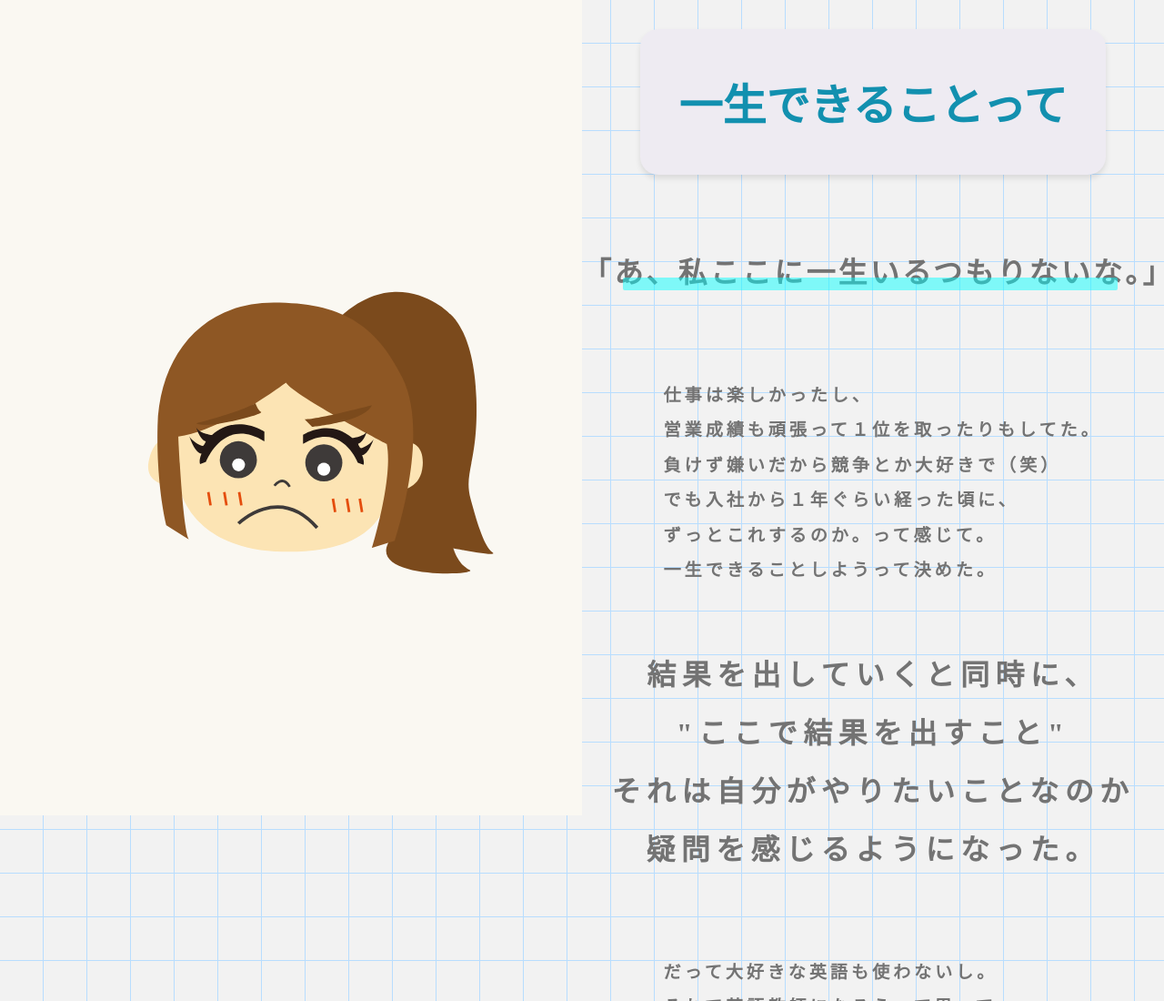
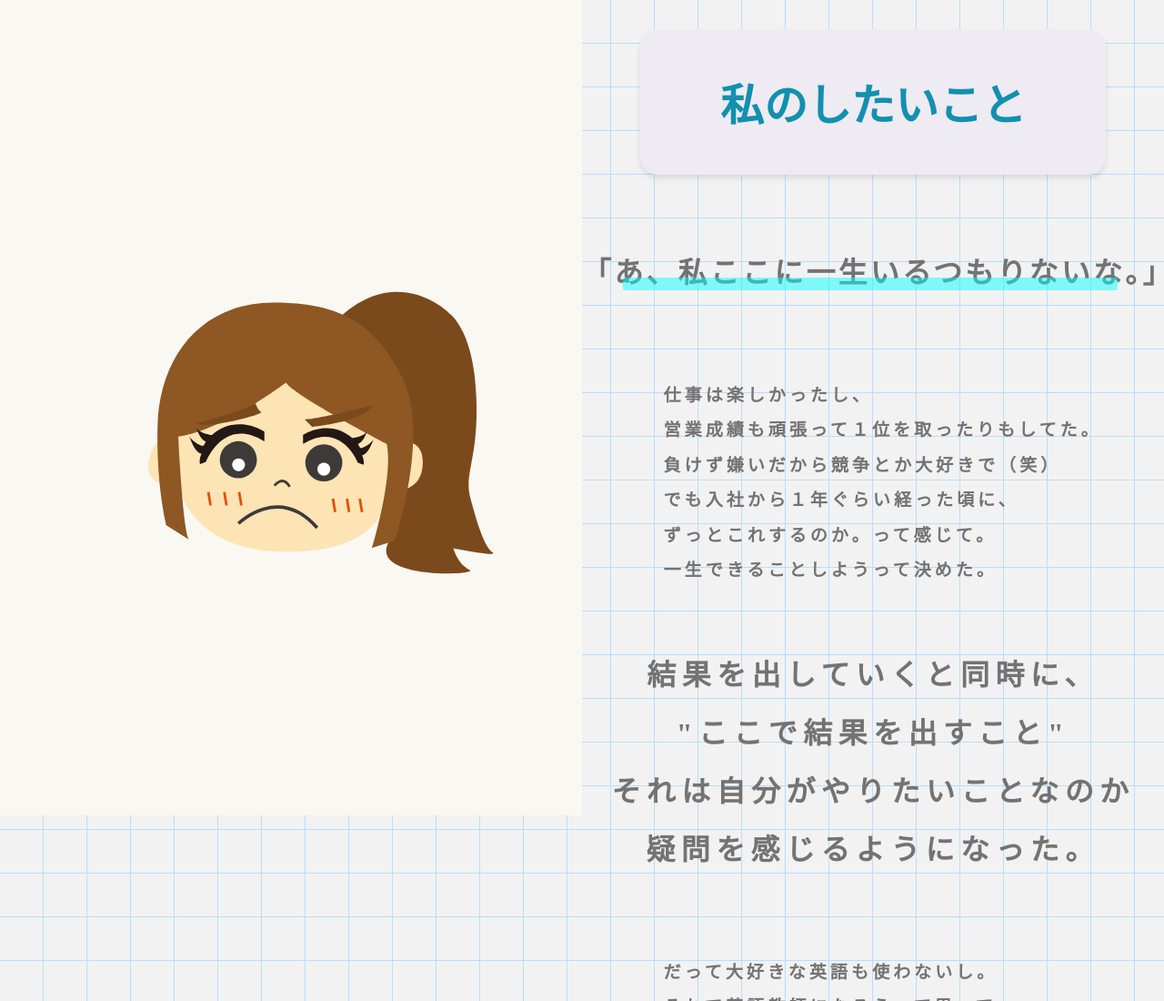
Before and after one commit to rinka00/webpage2, a plain HTML site: page index.html in a window 1280 px wide. Shown: the top 1100 px of the page at 91% size. Drawn offline with nearby package versions, Linux system fonts and the light colour scheme; a web font is replaced by a local one.

Commit message:
Update index.html

```diff
--- a/index.html
+++ b/index.html
@@ -122,7 +122,7 @@
 
         <div class="split-box right-box graph ">
           <div class="title-box">
-            <h1>一生できることって</h1>
+            <h1>私のしたいこと</h1>
         </div>
             <div class="box-content">
                 <br>
```
